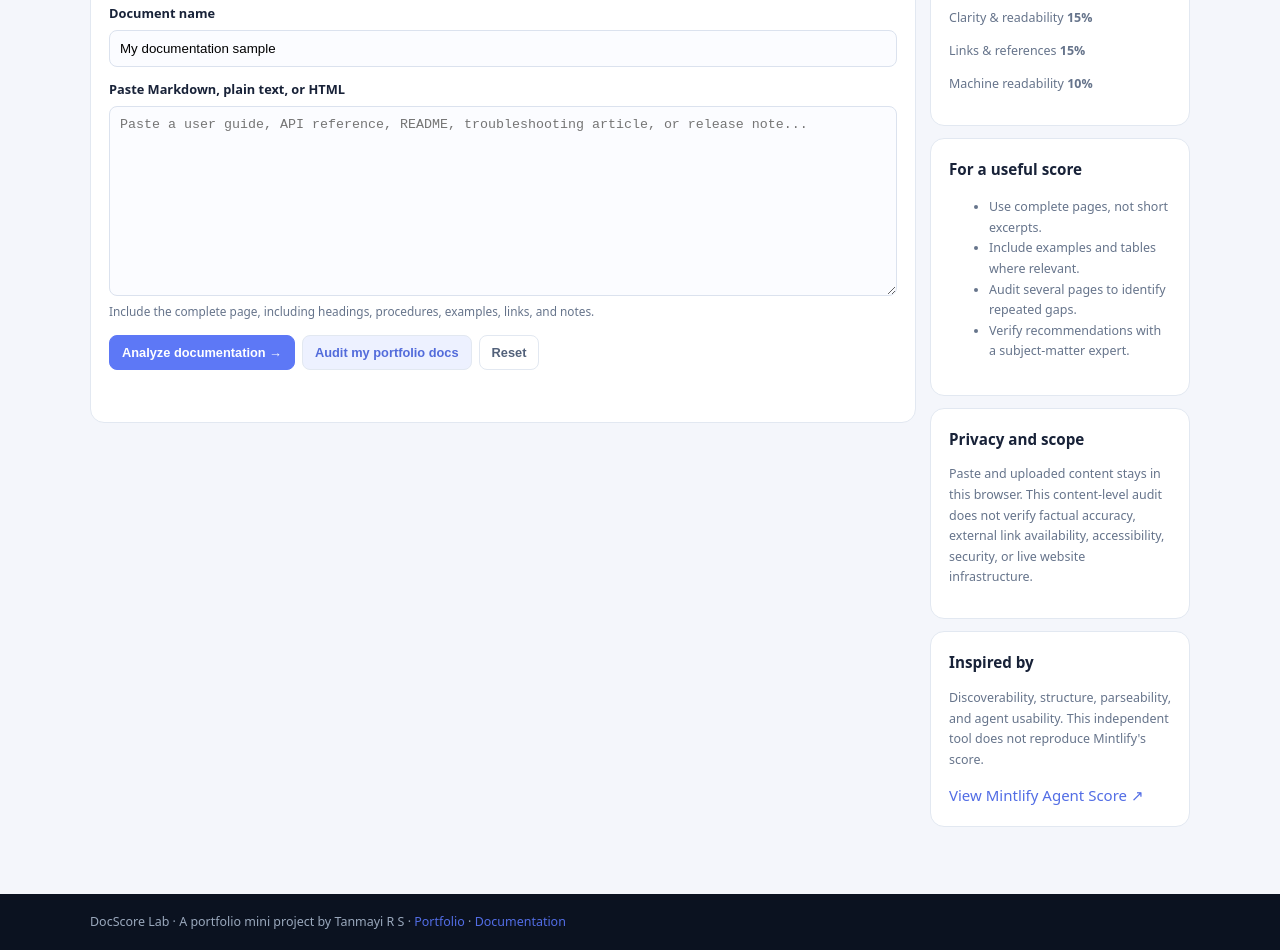
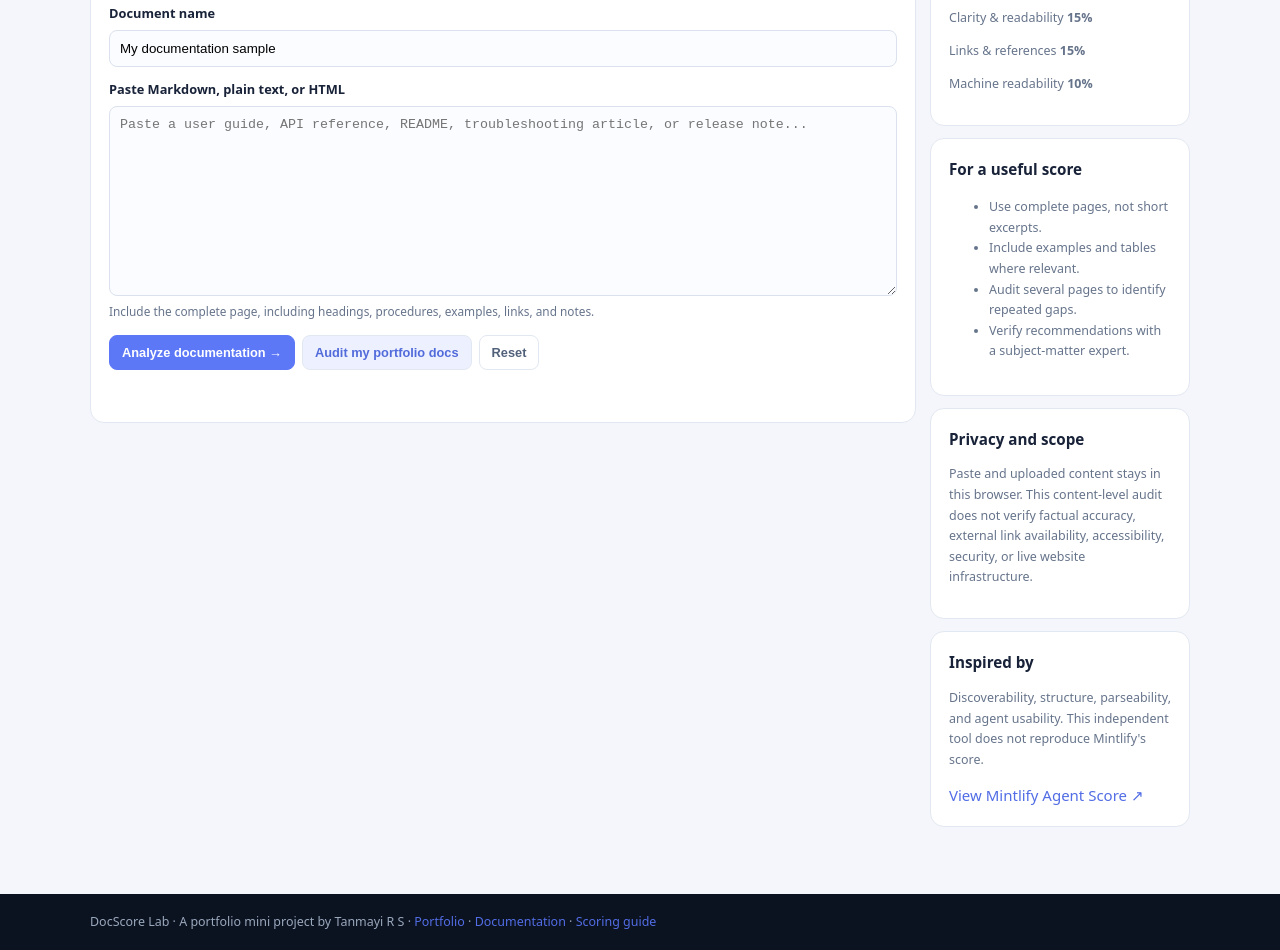
Before and after one commit to Tanmayi1996/Tanmayi1996.github.io, a plain HTML site: page doc-score/index.html in a window 1280 px wide. Shown: the part 544-1494 px from the top of the page. Drawn offline with Linux system fonts and the light colour scheme.

Commit message:
Link DocScore scoring guide from tool

```diff
--- a/doc-score/index.html
+++ b/doc-score/index.html
@@ -24,6 +24,6 @@
 <section class="results" id="results"><div style="display:flex;justify-content:space-between;gap:8px;align-items:center"><h2>Audit results</h2><button class="btn" id="copy">Copy report</button></div><div class="score"><div><div class="num" id="score">0</div><small>/ 100 · <b id="grade"></b></small></div><div><b>Documentation health</b><p id="summary"></p><small id="stats"></small></div></div><div class="cats" id="categories"></div><div class="two"><section class="box"><b>Priority suggestions</b><div id="suggestions"></div></section><section class="box"><b>Document scores</b><div id="documents"></div></section></div><details class="details"><summary>Show check-by-check results</summary><div id="checks"></div></details></section>
 </section>
 <aside><div class="info"><h3>Scoring weights</h3><p>Structure & navigation <b>20%</b></p><p>Task readiness <b>20%</b></p><p>Technical completeness <b>20%</b></p><p>Clarity & readability <b>15%</b></p><p>Links & references <b>15%</b></p><p>Machine readability <b>10%</b></p></div><div class="info"><h3>For a useful score</h3><ul><li>Use complete pages, not short excerpts.</li><li>Include examples and tables where relevant.</li><li>Audit several pages to identify repeated gaps.</li><li>Verify recommendations with a subject-matter expert.</li></ul></div><div class="info"><h3>Privacy and scope</h3><p>Paste and uploaded content stays in this browser. This content-level audit does not verify factual accuracy, external link availability, accessibility, security, or live website infrastructure.</p></div><div class="info"><h3>Inspired by</h3><p>Discoverability, structure, parseability, and agent usability. This independent tool does not reproduce Mintlify's score.</p><a href="https://www.mintlify.com/score" target="_blank" rel="noreferrer">View Mintlify Agent Score ↗</a></div></aside>
-</main><footer><div class="wrap">DocScore Lab · A portfolio mini project by Tanmayi R S · <a href="/">Portfolio</a> · <a href="/docs/">Documentation</a></div></footer>
+</main><footer><div class="wrap">DocScore Lab · A portfolio mini project by Tanmayi R S · <a href="/">Portfolio</a> · <a href="/docs/">Documentation</a> · <a href="/docs/mini-projects/doc-score-lab.html">Scoring guide</a></div></footer>
 <script src="audit.js"></script>
 </body></html>
```
